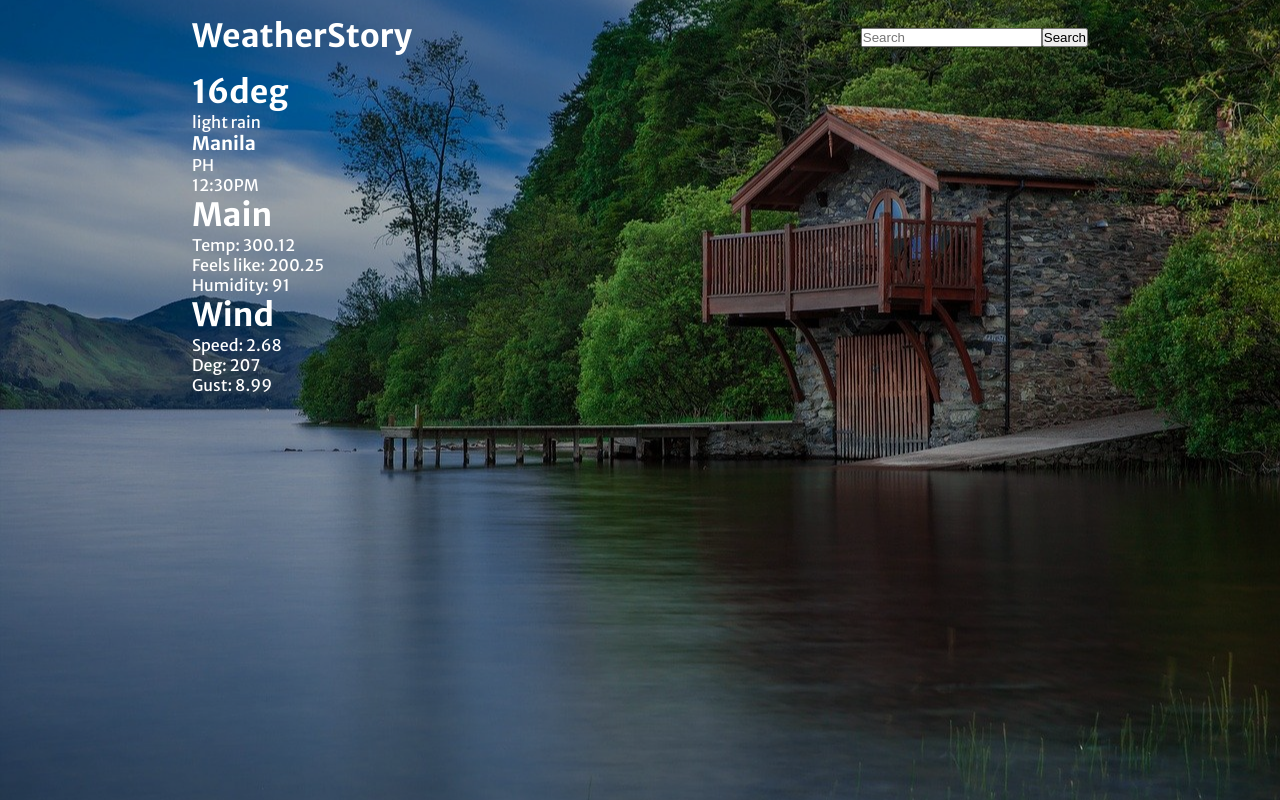
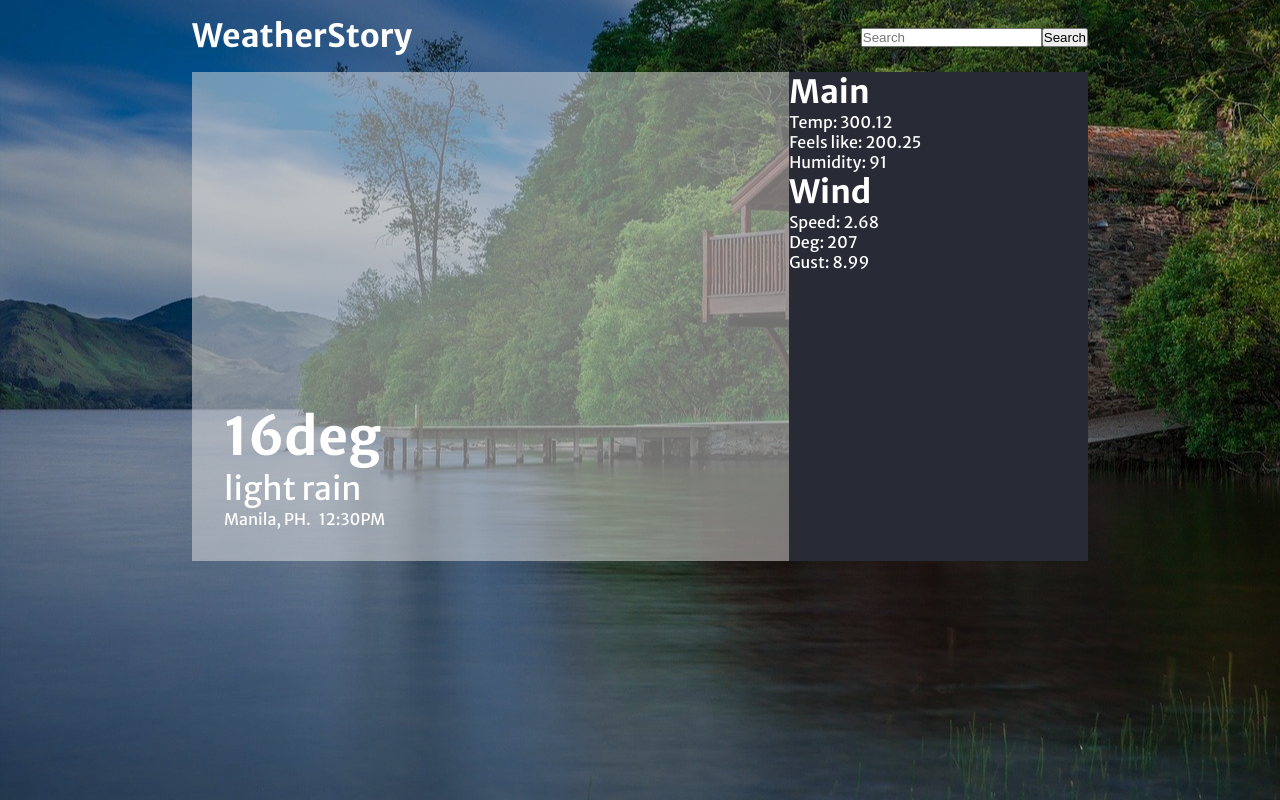
Before and after one commit to RySacdalan/weather-story, a React (Create React App) app: page / in a window 1280 px wide. Built offline with nearby package versions, Linux system fonts and the light colour scheme.

Commit message:
Add styling to weather component.

```diff
--- a/src/components/Weather.css
+++ b/src/components/Weather.css
@@ -0,0 +1,38 @@
+.weather_content{
+ display: grid;
+ grid-template-columns: 2fr 1fr;
+}
+.weather_primary_details{
+ display: flex;
+ align-items: flex-end;
+ justify-items: left;
+ background-color: rgba(225, 225, 225, 0.5);
+}
+.primary_wrapper{
+ display: flex;
+ flex-direction: column;
+ margin-top: 300px;
+ padding: 2rem;
+}
+.weather_temp{
+ font-size: 3.25rem;
+ margin-bottom: 0;
+ padding-bottom: 0;
+}
+.weather_description{
+ font-size: 2rem;
+}
+.weather_location{
+ display: flex;
+ align-items:center;
+}
+.weather_time{
+ margin-left: 8px;
+}
+
+/*Right side*/
+.weather_secondary_details{
+ display: flex;
+ flex-direction: column;
+ background: #282A36;
+}
--- a/src/components/Weather.jsx
+++ b/src/components/Weather.jsx
@@ -6,12 +6,15 @@ const Weather = (props) => {
     <div className='weather_wrapper'>
       <div className='weather_content'>
         <div className="weather_primary_details">
-            <h1 className='weather_temp'>16deg</h1>
-            <p className='weather_description'>light rain</p>
-            <div className='weather_location'>
-                <h3>Manila</h3>
-                <p>PH</p>
-                <p>12:30PM</p>
+            <div className='primary_wrapper'>
+                <div className='primary_content'>
+                    <h1 className='weather_temp'>16deg</h1>
+                    <p className='weather_description'>light rain</p>
+                </div>
+                <div className='weather_location'>
+                    <p className='weather_city'>Manila, PH.</p>
+                    <p className='weather_time'>12:30PM</p>
+                </div>
             </div>
         </div>
         <div className="weather_secondary_details">
```
